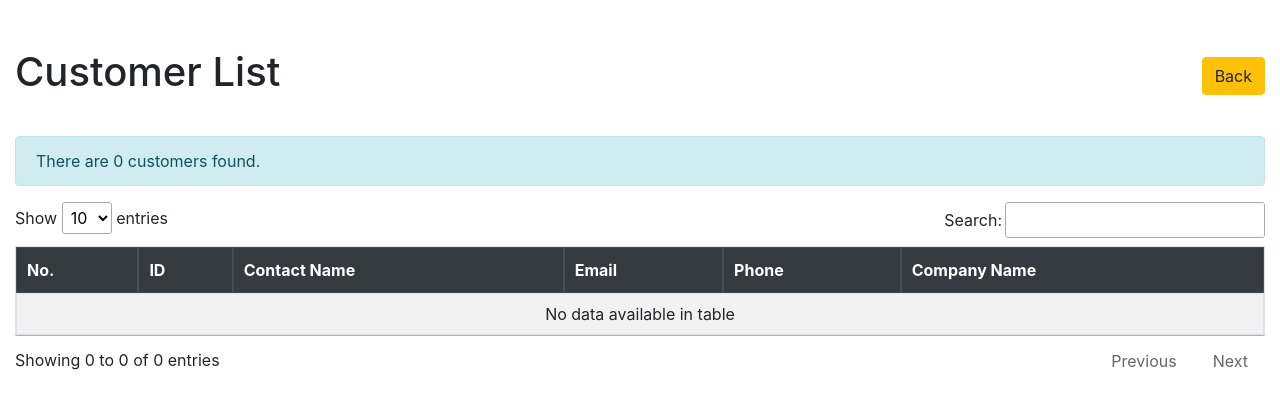
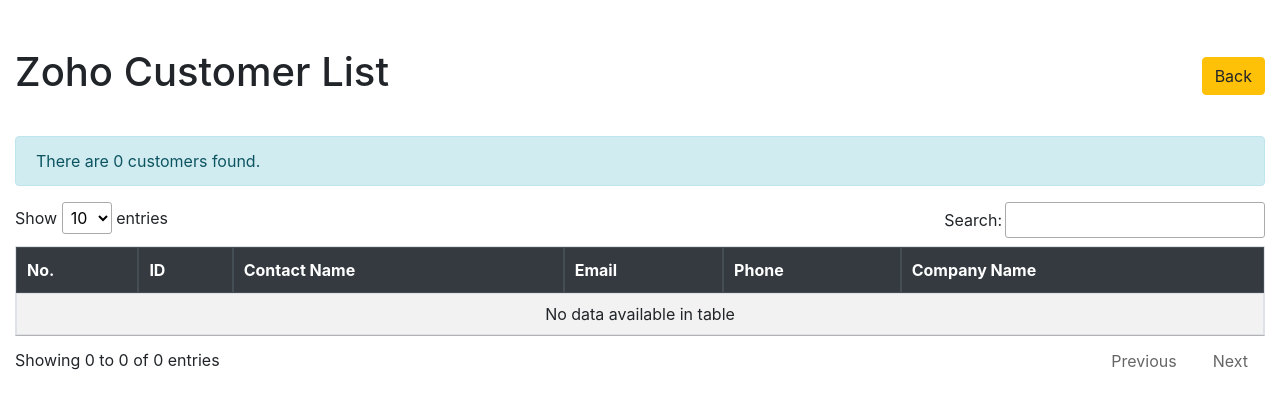
Before and after one commit to robertcnws/api_qbwc_zoho, a Django app: template api_zoho_customers/templates/api_zoho_customers/list_customers.html in a window 1280 px wide. Shown: the top 409 px of the page. Run offline with Django 5.2, Linux system fonts and the light colour scheme; the template is opened without the code that fills it, so the values that code supplies are empty; some libraries are stand-ins or nearby versions.

Commit message:
chore: Update page titles in customer and invoice list templates

```diff
--- a/api_zoho_customers/templates/api_zoho_customers/list_customers.html
+++ b/api_zoho_customers/templates/api_zoho_customers/list_customers.html
@@ -3,7 +3,7 @@
 <head>
     <meta charset="UTF-8">
     <meta name="viewport" content="width=device-width, initial-scale=1.0">
-    <title>Customer List</title>
+    <title>Zoho Customer List</title>
     <link href="https://stackpath.bootstrapcdn.com/bootstrap/4.5.2/css/bootstrap.min.css" rel="stylesheet">
     <!-- DataTables CSS -->
     <link rel="stylesheet" type="text/css" href="https://cdn.datatables.net/1.11.5/css/jquery.dataTables.css">
@@ -12,7 +12,7 @@
     <div class="container-fluid mt-5">
         <div class="row" role="alert">
             <div class="col-12 d-flex justify-content-between align-items-center mb-3">
-                <h1>Customer List</h1>
+                <h1>Zoho Customer List</h1>
                 <a href="{% url 'api_zoho:zoho_api_settings' %}" class="btn btn-warning">Back</a>
             </div>
         </div>
--- a/api_zoho_invoices/templates/api_zoho_invoices/list_invoices.html
+++ b/api_zoho_invoices/templates/api_zoho_invoices/list_invoices.html
@@ -12,7 +12,7 @@
     <div class="container-fluid mt-5">
         <div class="row" role="alert">
             <div class="col-12 d-flex justify-content-between align-items-center mb-3">
-                <h1>Zoho Invoices List</h1>
+                <h1>Zoho Items List</h1>
                 <a href="{% url 'api_zoho:zoho_api_settings' %}" class="btn btn-warning">Back</a>
             </div>
         </div>
```
